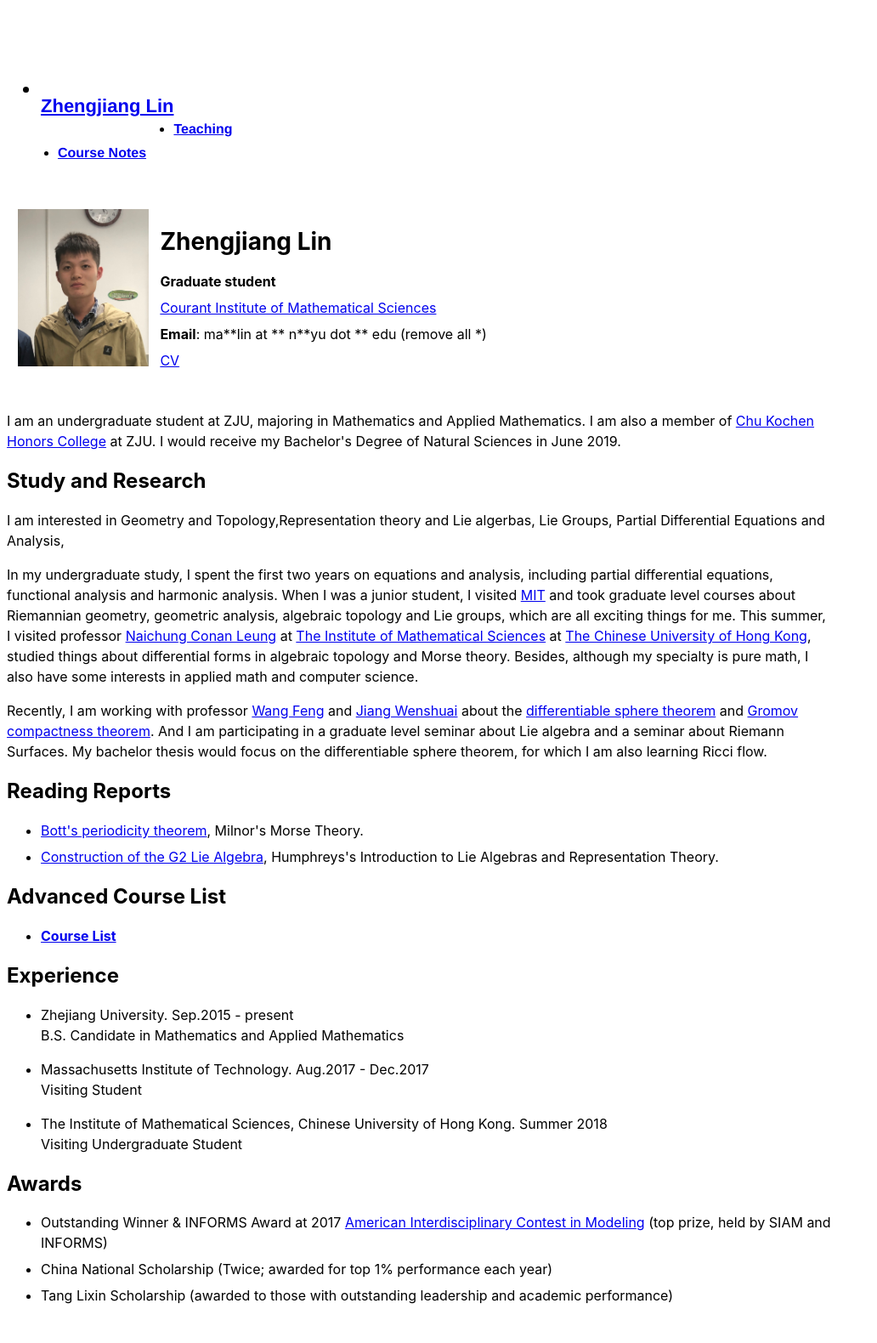
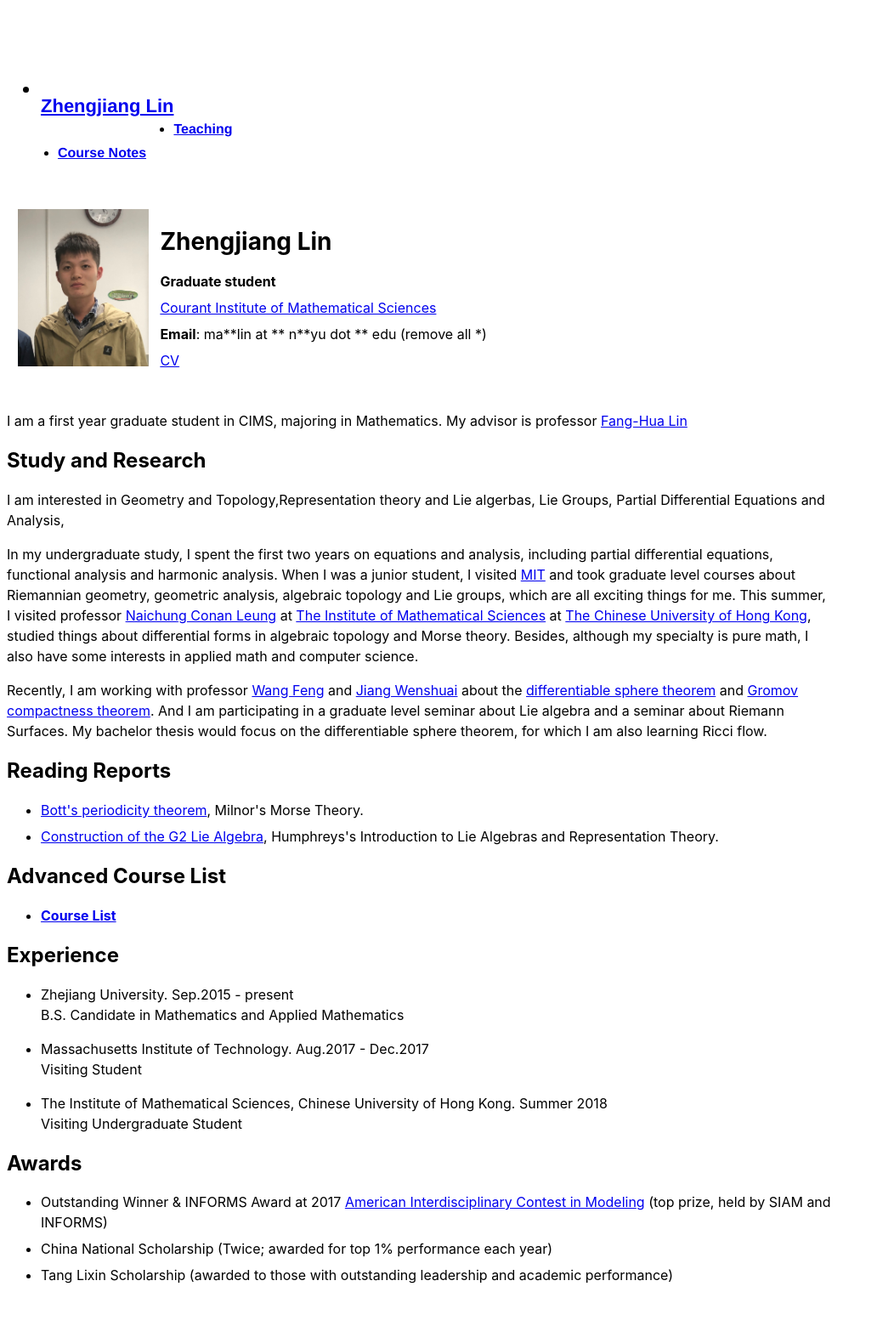
Before and after one commit to Acrescent/Acrescent.github.io, a Jekyll site: the page built from index.html, in a window 1280 px wide. Shown: the whole page at 85% size, without its empty margins (0-1032 px from the left). Built offline with Jekyll 4.4.1, drawn with Linux system fonts in a browser that asks for light colours; after the commit the page ends 1556 px from its top, so only the background shows below that.

Commit message:
Update index.html

```diff
--- a/index.html
+++ b/index.html
@@ -21,9 +21,7 @@ title: Zhengjiang Lin
   <a href="data/pdf/CV_zjlin.pdf">CV</a>
 </div>
 <p>
-  I am an undergraduate student at ZJU, majoring in Mathematics and Applied Mathematics.
-  I am also a member of <a href="http://ckc.zju.edu.cn/english/">Chu Kochen Honors College</a>
-  at ZJU. I would receive my Bachelor's Degree of Natural Sciences in June 2019.
+  I am a first year graduate student in CIMS, majoring in Mathematics. My advisor is professor <a href="https://math.nyu.edu/faculty/linf/">Fang-Hua Lin</a>
 </p>
 
 <h2>Study and Research</h2>
```
